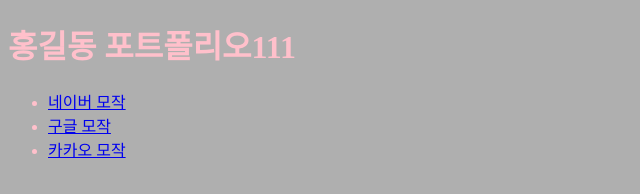
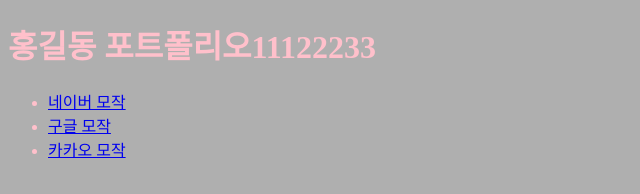
Before and after one commit to jhs512/pf4, a plain HTML site: page index.html in a window 1280 px wide. Shown: the whole page, without its empty margins (0-640 px from the left). Drawn offline with nearby package versions, Linux system fonts and the light colour scheme.

Commit message:
Update index.html

```diff
--- a/index.html
+++ b/index.html
@@ -12,7 +12,7 @@
 </head>
 
 <body>
-    <h1>홍길동 포트폴리오111</h1>
+    <h1>홍길동 포트폴리오11122233</h1>
 
     <ul>
         <li><a href="naver">네이버 모작</a></li>
```
